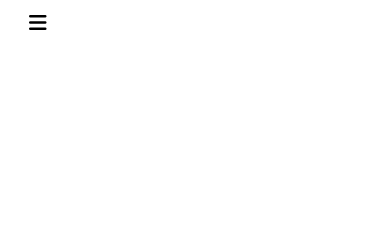
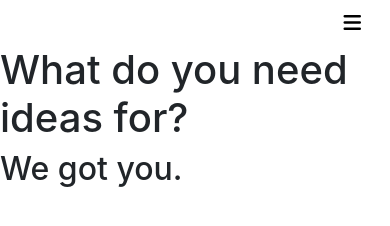
Before and after one commit to kseniakopteva/ideas-by-ksenia, a website: page dist/index.html in a window 390 px wide. Drawn offline with nearby package versions, Linux system fonts and the light colour scheme.

Commit message:
Finished header

```diff
--- a/dist/index.html
+++ b/dist/index.html
@@ -21,10 +21,12 @@
 
 <body>
     <header class="main-header">
+
         <nav class="navbar navbar-expand-lg">
             <!-- <a class="navbar-brand" href="#">Navbar</a> -->
-            <button class="navbar-toggler" type="button" data-toggle="collapse" data-target="#navbarSupportedContent"
-                aria-controls="navbarSupportedContent" aria-expanded="false" aria-label="Toggle navigation">
+            <button class="navbar-toggler ml-auto" type="button" data-toggle="collapse"
+                data-target="#navbarSupportedContent" aria-controls="navbarSupportedContent" aria-expanded="false"
+                aria-label="Toggle navigation">
                 <i class="fas fa-bars"></i>
             </button>
 
@@ -46,6 +48,9 @@
 
             </div>
         </nav>
+
+        <h1 class="title">What do you need ideas for?</h1>
+        <h2 class="second-title">We got you.</h2>
 
 
     </header>
```
